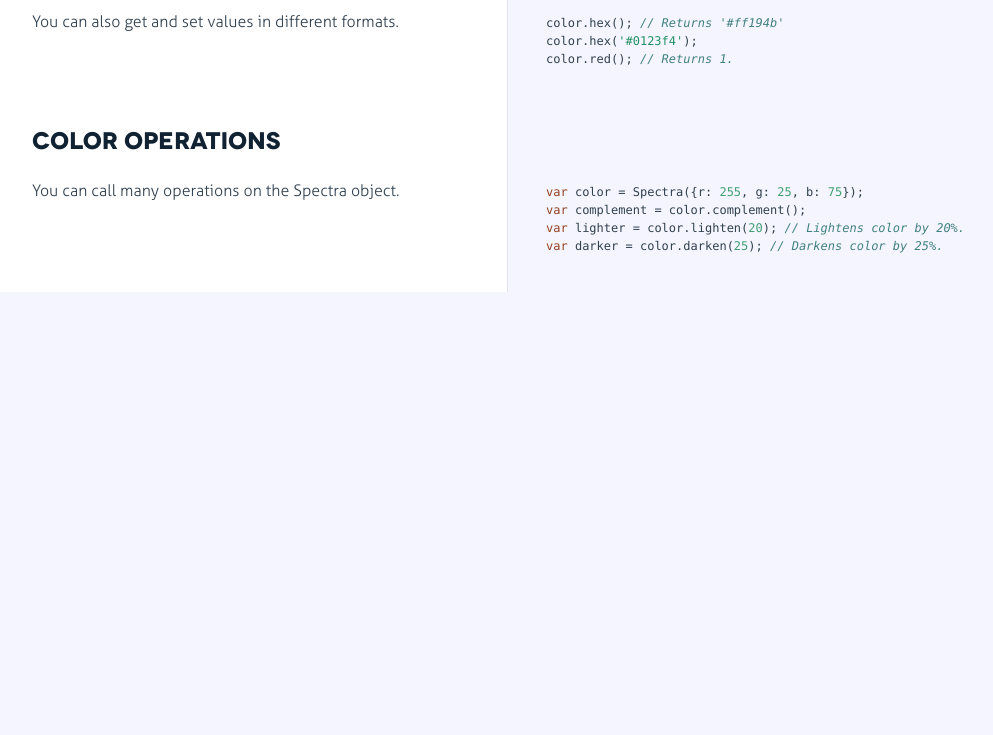
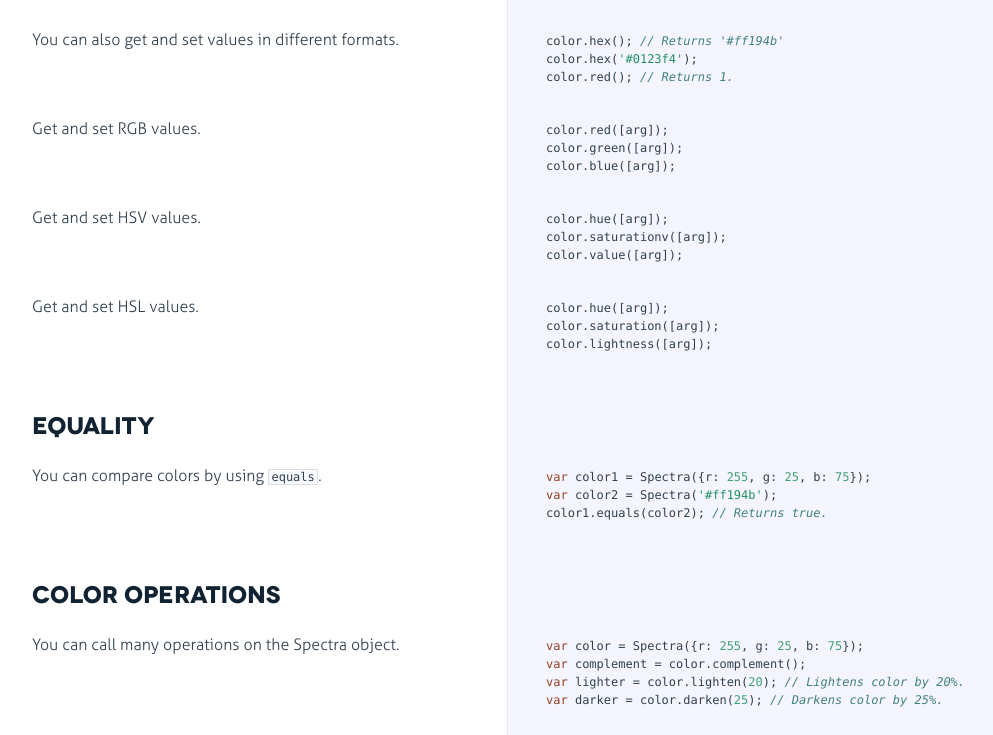
Before and after one commit to avp/spectra, a plain HTML site: page index.html in a window 1280 px wide. Shown: the part 508-1243 px from the top of the page, without its empty margins (18-1011 px from the left). Before the commit the page ends 800 px from the top, so only its background shows below. Drawn offline with Linux system fonts and the light colour scheme.

Commit message:
Add documentation for more get and set functions.

```diff
--- a/index.html
+++ b/index.html
@@ -47,6 +47,7 @@
             <div class="content"><div class='highlight'><pre><span class="keyword">var</span> color = Spectra({r: <span class="number">255</span>, g: <span class="number">25</span>, b: <span class="number">75</span>});
 <span class="keyword">var</span> color = Spectra({r: <span class="number">255</span>, g: <span class="number">25</span>, b: <span class="number">75</span>, a: <span class="number">0.6</span>});
 <span class="keyword">var</span> color = Spectra({h: <span class="number">235</span>, s: <span class="number">0.632</span>, v: <span class="number">0.85</span>});
+<span class="keyword">var</span> color = Spectra({h: <span class="number">235</span>, s: <span class="number">1.000</span>, l: <span class="number">0.545</span>});
 <span class="keyword">var</span> color = Spectra(<span class="string">'#ff194b'</span>);
 <span class="keyword">var</span> color = Spectra(<span class="string">'rgb(255, 25, 75)'</span>);
 <span class="keyword">var</span> color = Spectra(<span class="string">'rgba(255, 25, 75, 0.6)'</span>);</pre></div></div>
@@ -105,12 +106,16 @@
         <li id="section-6">
             <div class="annotation">
 
-              <div class="pilwrap for-h2">
+              <div class="pilwrap ">
                 <a class="pilcrow" href="#section-6">&#182;</a>
               </div>
-              <h2>Color Operations</h2>
+              <p>Get and set RGB values.</p>
 
             </div>
+
+            <div class="content"><div class='highlight'><pre>color.red([arg]);
+color.green([arg]);
+color.blue([arg]);</pre></div></div>
 
         </li>
 
@@ -120,6 +125,83 @@
 
               <div class="pilwrap ">
                 <a class="pilcrow" href="#section-7">&#182;</a>
+              </div>
+              <p>Get and set HSV values.</p>
+
+            </div>
+
+            <div class="content"><div class='highlight'><pre>color.hue([arg]);
+color.saturationv([arg]);
+color.value([arg]);</pre></div></div>
+
+        </li>
+
+
+        <li id="section-8">
+            <div class="annotation">
+
+              <div class="pilwrap ">
+                <a class="pilcrow" href="#section-8">&#182;</a>
+              </div>
+              <p>Get and set HSL values.</p>
+
+            </div>
+
+            <div class="content"><div class='highlight'><pre>color.hue([arg]);
+color.saturation([arg]);
+color.lightness([arg]);</pre></div></div>
+
+        </li>
+
+
+        <li id="section-9">
+            <div class="annotation">
+
+              <div class="pilwrap for-h2">
+                <a class="pilcrow" href="#section-9">&#182;</a>
+              </div>
+              <h2>Equality</h2>
+
+            </div>
+
+        </li>
+
+
+        <li id="section-10">
+            <div class="annotation">
+
+              <div class="pilwrap ">
+                <a class="pilcrow" href="#section-10">&#182;</a>
+              </div>
+              <p>You can compare colors by using <code>equals</code>.</p>
+
+            </div>
+
+            <div class="content"><div class='highlight'><pre><span class="keyword">var</span> color1 = Spectra({r: <span class="number">255</span>, g: <span class="number">25</span>, b: <span class="number">75</span>});
+<span class="keyword">var</span> color2 = Spectra(<span class="string">'#ff194b'</span>);
+color1.equals(color2); <span class="comment">// Returns true.</span></pre></div></div>
+
+        </li>
+
+
+        <li id="section-11">
+            <div class="annotation">
+
+              <div class="pilwrap for-h2">
+                <a class="pilcrow" href="#section-11">&#182;</a>
+              </div>
+              <h2>Color Operations</h2>
+
+            </div>
+
+        </li>
+
+
+        <li id="section-12">
+            <div class="annotation">
+
+              <div class="pilwrap ">
+                <a class="pilcrow" href="#section-12">&#182;</a>
               </div>
               <p>You can call many operations on the Spectra object.</p>
 
```
Also changed, not shown: spectra.html (+58 -7 lines), spectra.js (+14 -1 lines), 1 other file.
